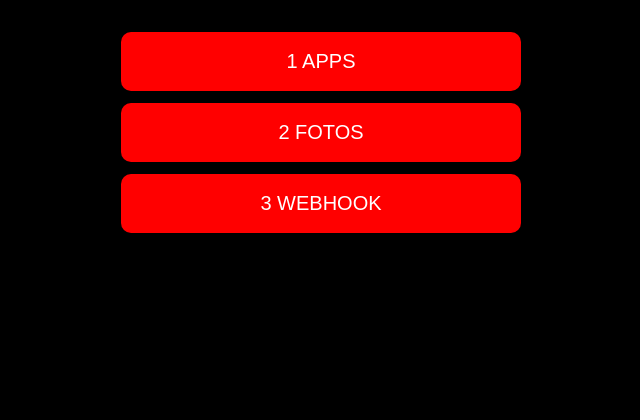
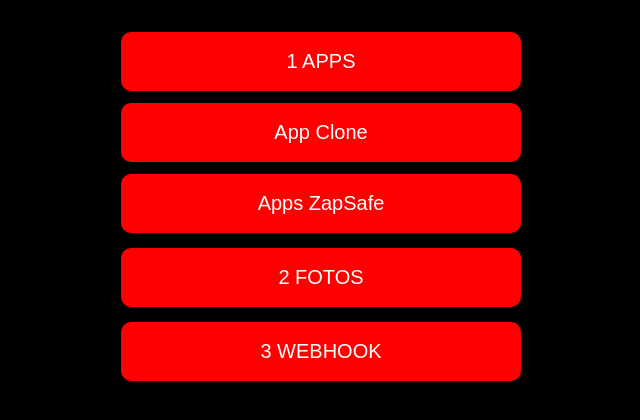
Before and after one commit to Yeager021/gnndigital, a plain HTML site: page index.html in a window 1280 px wide. Both pictures are taken after a click on the button "1 APPS". Shown: the whole page, without its empty margins (319-959 px from the left). Drawn offline with Linux system fonts and the light colour scheme.

Commit message:
Add files via upload

```diff
--- a/index.html
+++ b/index.html
@@ -1,9 +1,8 @@
-
 <!DOCTYPE html>
 <html lang="pt-BR">
 <head>
   <meta charset="UTF-8">
-  <meta name="viewport" content="width=device-width, initial-scale=1.0"> <!-- Responsividade -->
+  <meta name="viewport" content="width=device-width, initial-scale=1.0">
   <title>Página Simples</title>
   <style>
     body {
@@ -20,14 +19,14 @@
       color: white;
       border: none;
       padding: 18px;
-      margin: 12px 0; /* espaço entre os botões */
+      margin: 12px 0;
       font-size: 20px;
       cursor: pointer;
       border-radius: 10px;
       transition: 0.3s;
-      width: 100%; /* ocupa a largura da tela */
-      max-width: 400px; /* mas não fica gigante em telas grandes */
-      display: block; /* garante que fique um abaixo do outro */
+      width: 100%;
+      max-width: 400px;
+      display: block;
       margin-left: auto;
       margin-right: auto;
     }
@@ -36,11 +35,17 @@
       background-color: darkred;
     }
 
-    #webhook-content {
-      display: none;
-      margin-top: 20px;
+    /* Container que agrupa botão principal + gaveta */
+    .section {
+      margin-bottom: 15px;
     }
 
+    .hidden-content {
+      display: none;
+      margin-top: 10px;
+    }
+
+    /* Texto do webhook */
     #webhook-text {
       background-color: #222;
       padding: 15px;
@@ -55,15 +60,27 @@
 </head>
 <body>
 
-  <!-- Botões principais -->
-  <button class="btn" onclick="abrirLink('https://mega.nz/folder/aKQ03TwY#FKmFM-wvKGY4vtvIOP1PVQ')">1 APPS</button>
-  <button class="btn" onclick="abrirLink('https://fotos-perfil-baixar.vercel.app/')">2 FOTOS</button>
-  <button class="btn" onclick="mostrarWebhook()">3 WEBHOOK</button>
+  <!-- Seção APPS -->
+  <div class="section">
+    <button class="btn" onclick="toggleContent('apps-content')">1 APPS</button>
+    <div id="apps-content" class="hidden-content">
+      <button class="btn" onclick="abrirLink('https://www.cloneapp.net/')">App Clone</button>
+      <button class="btn" onclick="abrirLink('https://mega.nz/folder/aKQ03TwY#FKmFM-wvKGY4vtvIOP1PVQ')">Apps ZapSafe</button>
+    </div>
+  </div>
 
-  <!-- Conteúdo liberado pelo botão 3 -->
-  <div id="webhook-content">
-    <div id="webhook-text">https://webhook-cfn2.wpp-app.org/webhook/GNNDigital2</div>
-    <button class="btn" onclick="copiarTexto()">Copiar</button>
+  <!-- Seção FOTOS -->
+  <div class="section">
+    <button class="btn" onclick="abrirLink('https://fotos-perfil-baixar.vercel.app/')">2 FOTOS</button>
+  </div>
+
+  <!-- Seção WEBHOOK -->
+  <div class="section">
+    <button class="btn" onclick="toggleContent('webhook-content')">3 WEBHOOK</button>
+    <div id="webhook-content" class="hidden-content">
+      <div id="webhook-text">https://webhook-cfn2.wpp-app.org/webhook/GNNDigital2</div>
+      <button class="btn" onclick="copiarTexto()">Copiar</button>
+    </div>
   </div>
 
   <script>
@@ -71,8 +88,10 @@
       window.open(url, "_blank"); // abre em nova guia
     }
 
-    function mostrarWebhook() {
-      document.getElementById("webhook-content").style.display = "block";
+    // Alterna visibilidade da gaveta
+    function toggleContent(id) {
+      const content = document.getElementById(id);
+      content.style.display = (content.style.display === "block") ? "none" : "block";
     }
 
     function copiarTexto() {
```
